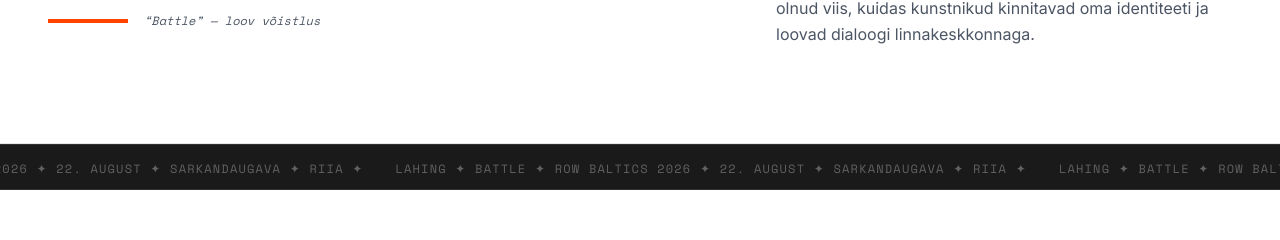
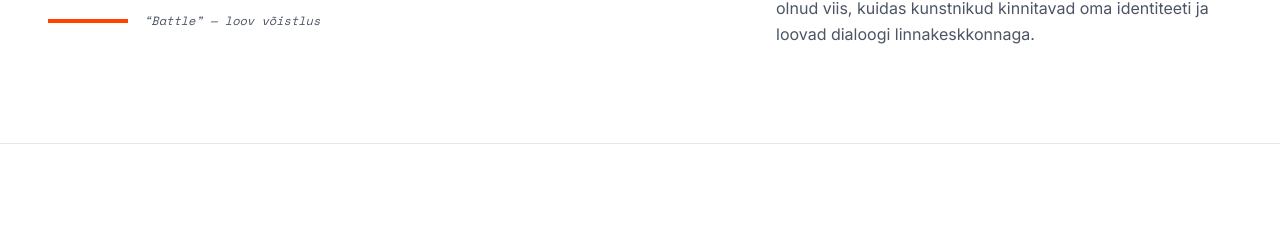
Before and after one commit to vasiljevsvladislavs-dot/rowbaltic, a Next.js app: page /ee in a window 1280 px wide. Shown: the part 5465-5705 px from the top of the page. Built offline with nearby package versions, Linux system fonts and the light colour scheme.

Commit message:
remove marquee bar between festival theme and photo collage

```diff
--- a/src/components/sections/FestivalSection.tsx
+++ b/src/components/sections/FestivalSection.tsx
@@ -75,11 +75,6 @@ export default function FestivalSection({ dict }: Props) {
         </div>
       </div>
 
-      <MarqueeBar
-        text={f.marquee}
-        className="border-b border-gray-200"
-      />
-
       {/* Photo collage strip */}
       <div className="section-pad px-6 md:px-12 max-w-7xl mx-auto">
         <AnimateIn>
```
